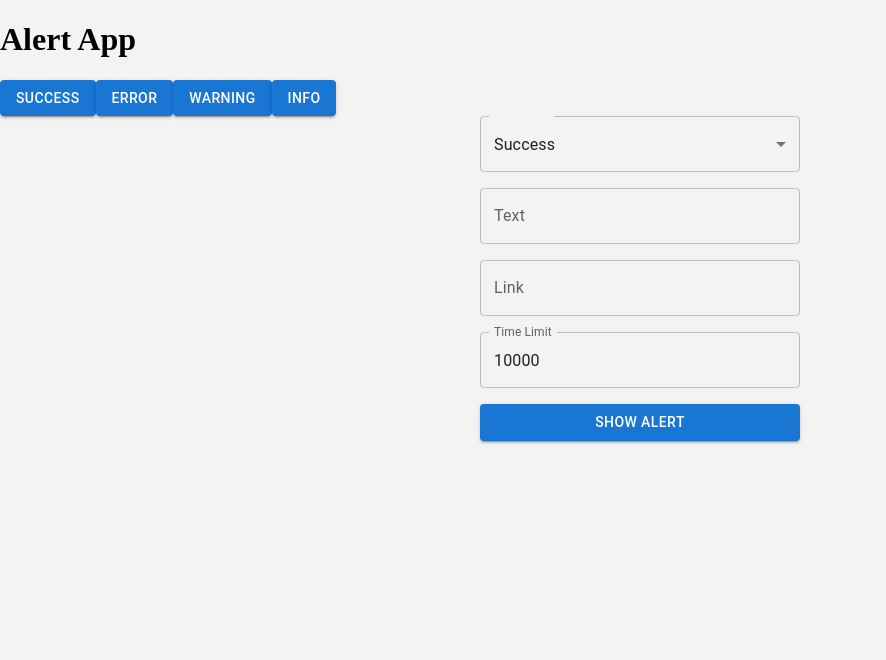
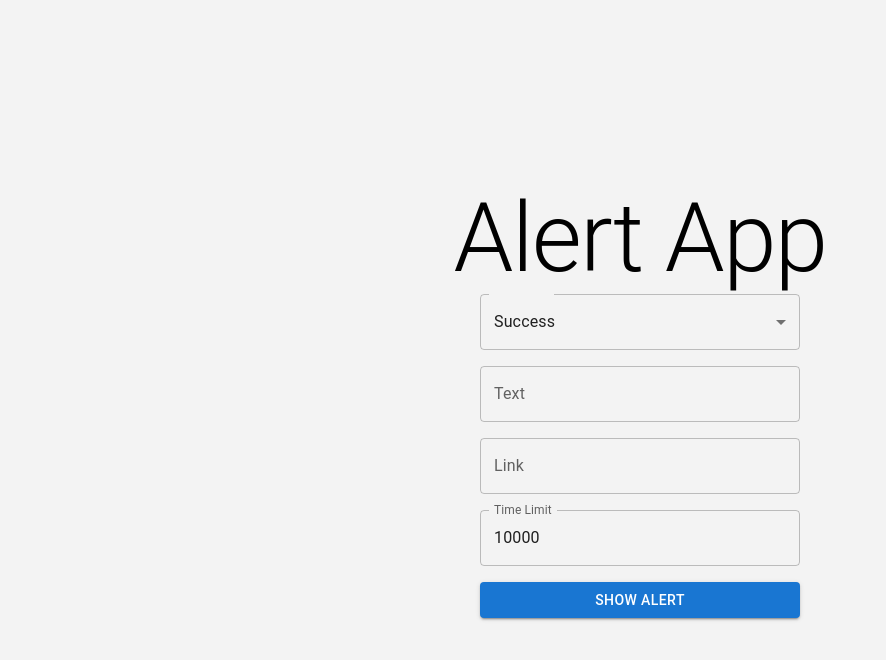
Before and after one commit to ChaseH88/MUI-Alert-App, a React (Create React App) app: page / in a window 1280 px wide. Shown: the top 660 px of the page, without its empty margins (0-886 px from the left). Built offline with nearby package versions, Linux system fonts and the light colour scheme.

Commit message:
refactor app component

```diff
--- a/src/App.tsx
+++ b/src/App.tsx
@@ -1,62 +1,25 @@
+// Mui
+import Box from '@mui/material/Box';
+import Typography from '@mui/material/Typography';
+
 // Components
-import Button from '@mui/material/Button';
-
-// Styles
-import './App.css';
 import { AlertContainer } from './components/AlertContainer';
 import { AlertManager } from './components/AlertManager/AlertManager';
 
-// Hooks
-import { useAlertReducer } from './context/Alert/useAlertReducer';
-
-
-const buttons = [
-  {
-    text: 'Success',
-    alertType: 'success',
-  },
-  {
-    text: 'Error',
-    alertType: 'error',
-  },
-  {
-    text: 'Warning',
-    alertType: 'warning',
-  },
-  {
-    text: 'Info',
-    alertType: 'info',
-  }
-];
-
-
-function App() {
-
-  const { showAlert, hideAlert, alerts } = useAlertReducer();
-
-  return (
-    <div id="app">
-      <div className="container">
-        <h1>
-          Alert App
-        </h1>
-        {buttons.map((button, index) => (
-          <Button
-            key={index}
-            variant="contained"
-            onClick={() => showAlert({
-              alertType: button.alertType as any, // TODO: add type
-              text: Math.random().toString(36).substring(7)
-            })}
-          >
-            {button.text}
-          </Button>
-        ))}
-        <AlertManager />
-        <AlertContainer />
-      </div>
-    </div>
-  );
-}
-
-export default App;
+export const App = () => (
+  <Box
+    sx={{
+      display: 'flex',
+      flexDirection: 'column',
+      alignItems: 'center',
+      justifyContent: 'center',
+      height: '100vh',
+    }}
+  >
+    <Typography variant="h1" component="h1">
+      Alert App
+    </Typography>
+    <AlertManager />
+    <AlertContainer />
+  </Box>
+);
--- a/src/index.tsx
+++ b/src/index.tsx
@@ -1,6 +1,6 @@
 import React from 'react';
 import ReactDOM from 'react-dom/client';
-import App from './App';
+import { App } from './App';
 import reportWebVitals from './reportWebVitals';
 
 // Context Providers
```
Also changed, not shown: 1 other file (tests, documents, lock files or other folders).
